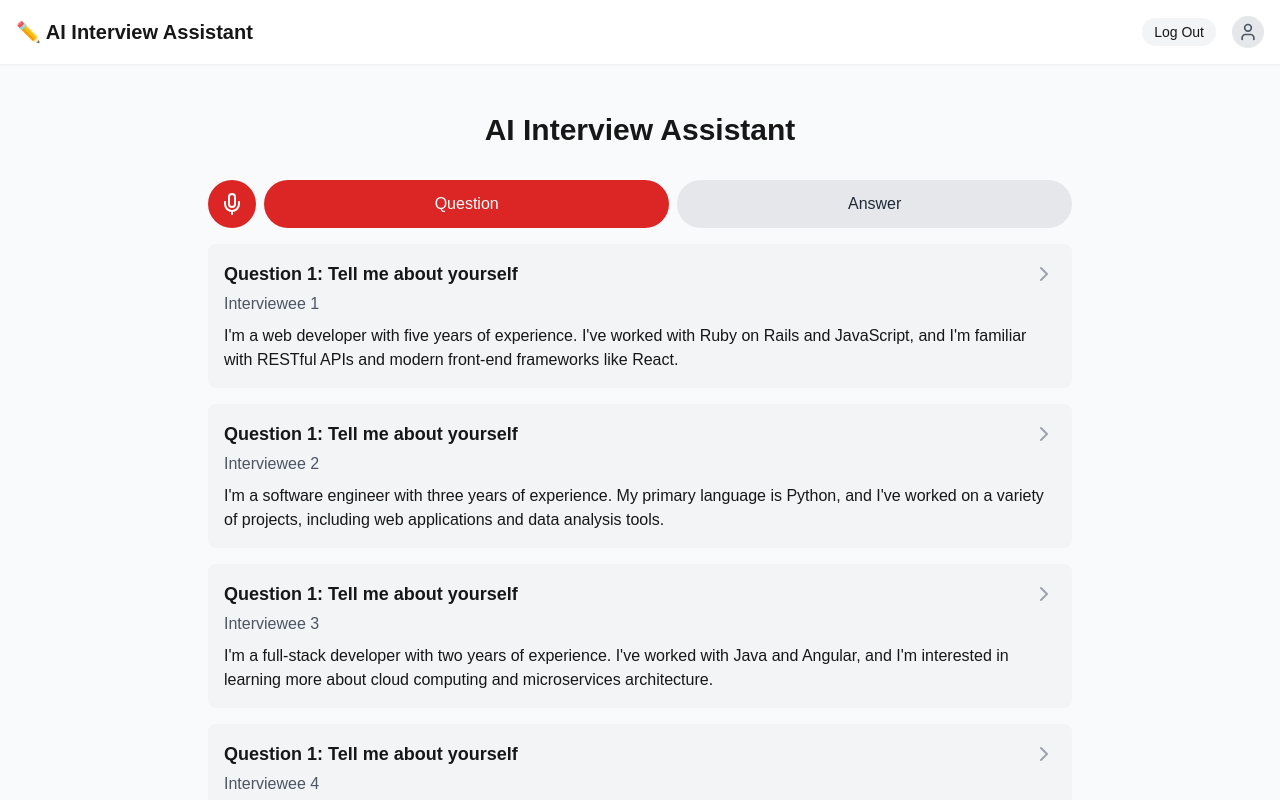
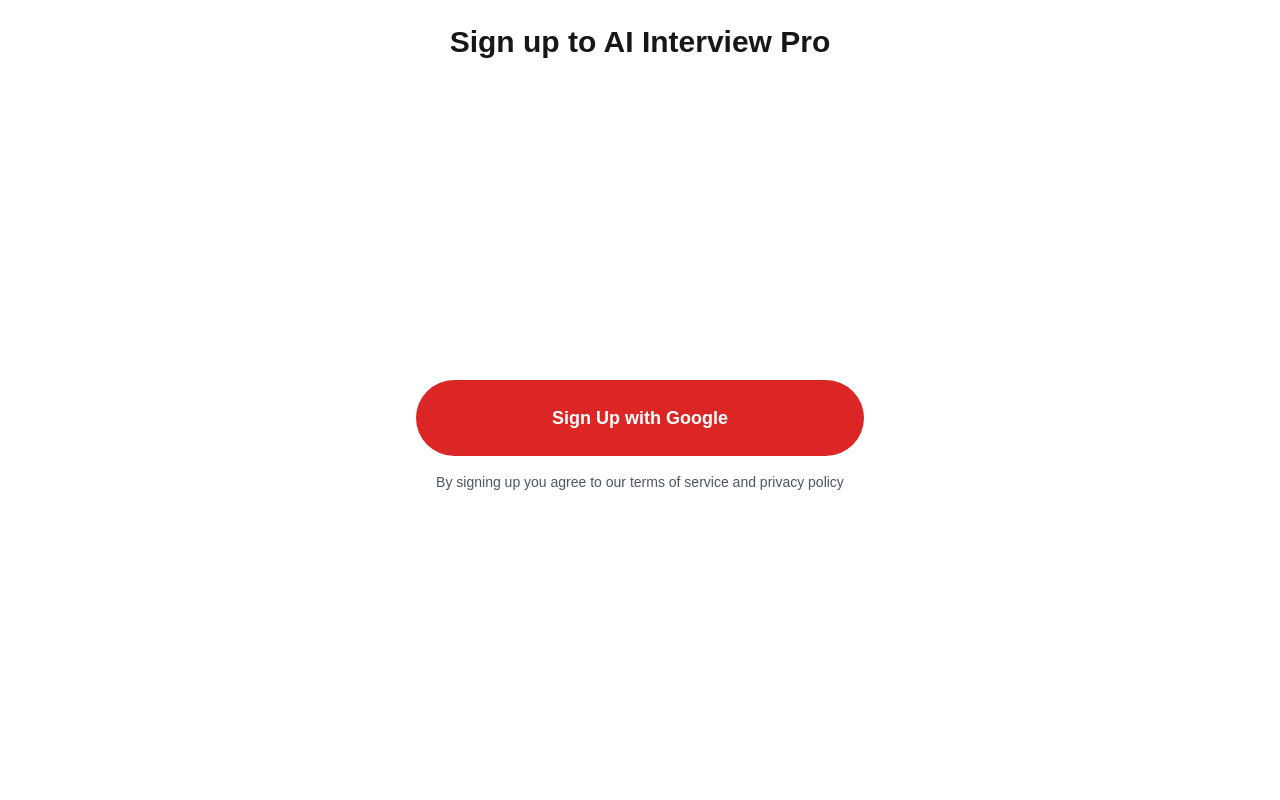
Before and after one commit to Seb0927/QuestAI-Frontend, a Next.js app: page / in a window 1280 px wide. Shown: the top 800 px of the page. Built offline with nearby package versions, Linux system fonts and the light colour scheme.

Commit message:
feat: Sign up and Log out are working only in frontend -  They only change the screen

```diff
--- /dev/null
+++ b/app/content/page.tsx
@@ -0,0 +1,11 @@
+import Header from '../../components/Header'
+import Content from '../../components/Content'
+
+export default function Home() {
+  return (
+    <div className="min-h-screen bg-gray-50">
+      <Header />
+      <Content />
+    </div>
+  )
+}
--- a/app/page.tsx
+++ b/app/page.tsx
@@ -1,11 +1,5 @@
-import Header from '../components/Header'
-import Content from '../components/Content'
+import SignUp from '../components/SignUp'
 
 export default function Home() {
-  return (
-    <div className="min-h-screen bg-gray-50">
-      <Header />
-      <Content />
-    </div>
-  )
+  return <SignUp />
 }
--- a/components/Content.tsx
+++ b/components/Content.tsx
@@ -1,7 +1,7 @@
-"use client"
+'use client'
 
 import { useState } from 'react'
-import { ChevronRight, Mic, Circle } from 'lucide-react'
+import { ChevronRight, Mic, Circle, User } from 'lucide-react'
 
 interface Interviewee {
   id: number
@@ -28,6 +28,7 @@
   }
 
   return (
+    <div className="min-h-screen bg-gray-50">
       <div className="max-w-4xl mx-auto p-4">
         <h2 className="text-3xl font-bold text-center my-8">AI Interview Assistant</h2>
         <div className="flex items-center space-x-2 mb-4">
@@ -88,5 +89,6 @@
           </button>
         </div>
       </div>
+    </div>
   )
 }
--- a/components/Header.tsx
+++ b/components/Header.tsx
@@ -1,13 +1,23 @@
+'use client'
+
 import { User } from 'lucide-react'
+import { useRouter } from 'next/navigation'
 
 export default function Header() {
+
+  const router = useRouter()
+
+  const handleLogout = () => {
+    router.push('/')
+  }
+
   return (
     <header className="flex justify-between items-center p-4 bg-white shadow-sm">
       <div className="flex items-center space-x-2">
         <h1 className="text-xl font-semibold">✏️ AI Interview Assistant</h1>
       </div>
       <div className="flex items-center space-x-4">
-        <button className="px-3 py-1 text-sm bg-gray-100 rounded-full hover:bg-gray-200 transition-colors">
+        <button className="px-3 py-1 text-sm bg-gray-100 rounded-full hover:bg-gray-200 transition-colors" onClick={handleLogout}>
           Log Out
         </button>
         <div className="w-8 h-8 bg-gray-200 rounded-full flex items-center justify-center">
--- /dev/null
+++ b/components/SignUp.tsx
@@ -0,0 +1,35 @@
+'use client'
+
+import { useRouter } from 'next/navigation'
+
+export default function SignUp() {
+  const router = useRouter()
+
+  const handleSignUp = () => {
+    router.push('/content')
+  }
+
+  return (
+    <div className="flex flex-col items-center justify-between min-h-screen bg-white p-6">
+      <div className="w-full max-w-md">
+        <h1 className="text-3xl font-bold text-center mb-8">
+          Sign up to AI Interview Pro
+        </h1>
+
+        {/* Placeholder for logo or illustration */}
+        <div className="h-64 mb-8"></div>
+
+        <button
+          className="w-full bg-red-600 hover:bg-red-700 text-white py-6 rounded-full text-lg font-semibold"
+          onClick={handleSignUp}
+        >
+          Sign Up with Google
+        </button>
+
+        <p className="text-center text-sm text-gray-600 mt-4">
+          By signing up you agree to our terms of service and privacy policy
+        </p>
+      </div>
+    </div>
+  )
+}
```
Lines whose indentation alone changed are shown as unchanged.
